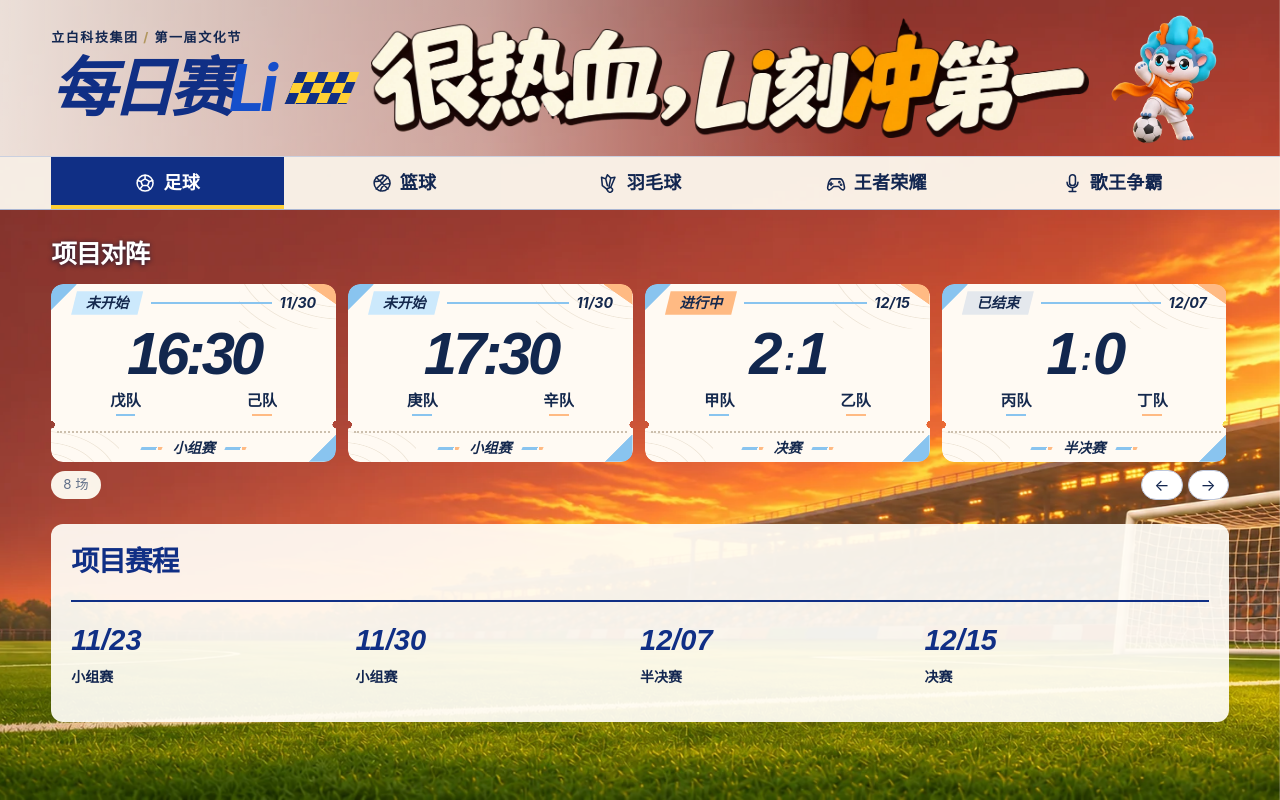
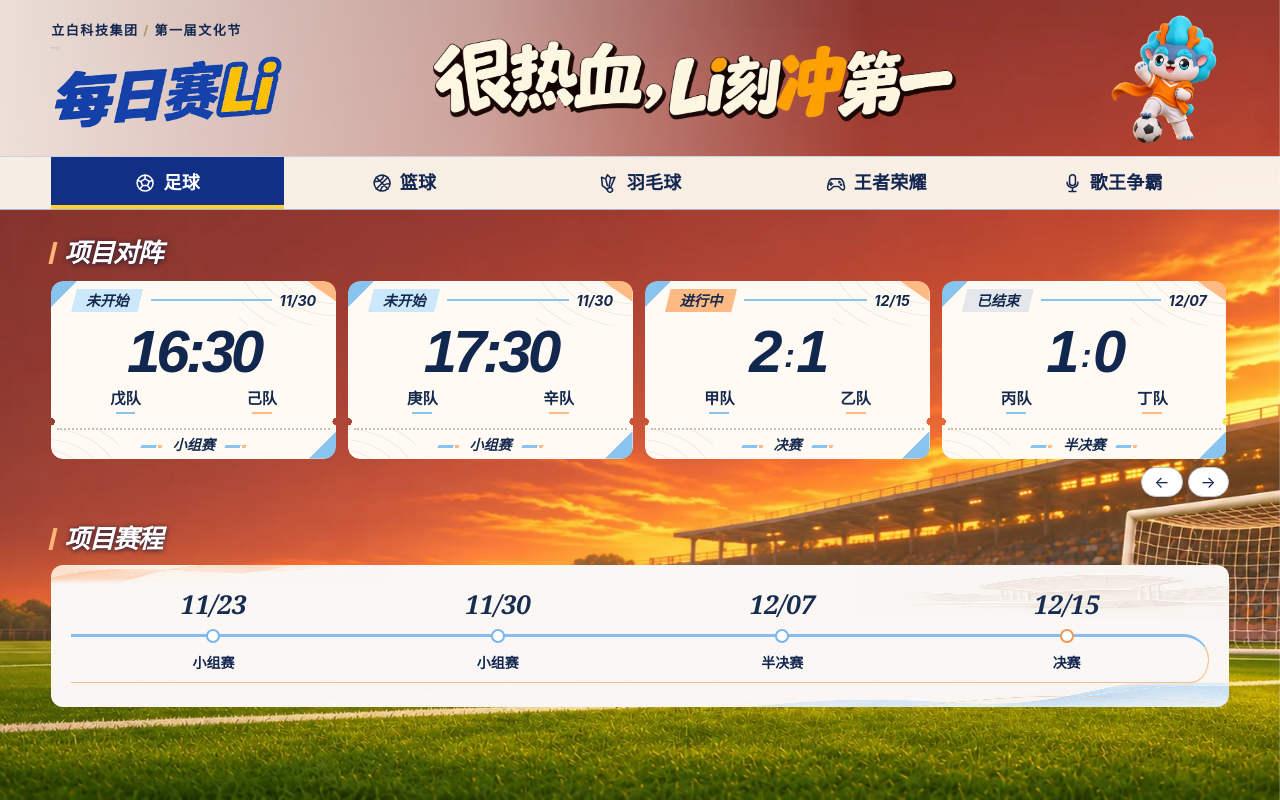
Before and after one commit to Changer-Create/liby-festival, a plain HTML site: page index.html in a window 1280 px wide. Drawn offline with Linux system fonts and the light colour scheme.

Commit message:
更新门户题字、足球口号与赛道赛程卡片

```diff
--- a/static/site.js
+++ b/static/site.js
@@ -44,7 +44,7 @@ function brand(){
  const a=state.assets;
  const logo=(path,title)=>imagePath(path)?'<img class="brandImg" src="'+imagePath(path)+'" alt="'+title+'">':'';
  el("company").innerHTML=logo(a.company,"立白科技集团")+'<span>立白科技集团<span class="sep"> / </span>第一届文化节</span>';
- el("festival").innerHTML=logo(a.festival,"每日赛Li")||'<strong class="wordmark">每日赛<i>Li</i></strong><b class="flag" aria-hidden="true"></b>';
+ el("festival").innerHTML=logo(a.festival,"每日赛Li")||'<img class="daily-wordmark" src="./static/festival/titles/daily-li.webp" alt="每日赛Li">';
 }
 const projectIcons={
  "足球":'<circle cx="12" cy="12" r="9.5"/><path d="m12 7 5 3-2 5h-6l-2-5zM12 7V3m5 7 4-1m-6 6 3 4m-9-4-3 4m1-9L3 9"/>',
@@ -69,7 +69,7 @@ function render(){
  if(el("detail").open)matchDetail(el("detail").dataset.matchId);
 }
 function projectHeading(){
- return `<h1 class="event-lockup"><img class="event-slogan" src="./static/festival/titles/${mascotFiles[project]}-wide.webp" alt="${slogans[project]}"></h1><img class="project-mascot" src="./static/festival/${mascotFiles[project]}.webp" alt="">${editButton("background","编辑项目背景")}`;
+ return `<h1 class="event-lockup"><img class="event-slogan" src="./static/festival/titles/${project==="足球"?"football-clean":mascotFiles[project]+"-wide"}.webp" alt="${slogans[project]}"></h1><img class="project-mascot" src="./static/festival/${mascotFiles[project]}.webp" alt="">${editButton("background","编辑项目背景")}`;
 }
 const statusOrder={"未开始":0,"进行中":1,"已结束":2};
 function compareMatches(a,b){
@@ -91,11 +91,11 @@ function matchTicket(m){
 function sports(){
  const matches=state.matches.filter(m=>m.project===project).sort(compareMatches);
  const stages=state.schedules.filter(s=>s.project===project).sort((a,b)=>a.date.localeCompare(b.date));
- el("main").innerHTML=`<div class="match-toolbar"><h2 class="match-heading">项目对阵 ${editButton("matches","新增对阵")}</h2></div>
+ el("main").innerHTML=`<div class="match-toolbar"><h2 class="sports-heading">项目对阵 ${editButton("matches","新增对阵")}</h2></div>
  <section class="rail" id="rail" aria-label="项目对阵">${matches.map(matchTicket).join("")||"<p>对阵待公布</p>"}</section>
- <div class="tools"><small>${matches.length} 场</small>
+ <div class="tools">
  <div><button data-slide="-1" aria-label="上一场">←</button><button data-slide="1" aria-label="下一场">→</button></div></div>
- <section id="schedule"><h2>项目赛程 ${editButton("schedules","新增阶段")}</h2><div class="calendar">${stages.map(s=>'<article><time>'+esc(s.date.slice(5).replace("-","/"))+'</time><strong>'+esc(s.title)+'</strong>'+editButton('schedules','编辑阶段',s.id)+'</article>').join("")||"赛程待公布"}</div></section>`;
+ <section id="schedule"><h2 class="sports-heading">项目赛程 ${editButton("schedules","新增阶段")}</h2><div class="calendar">${stages.map(s=>'<article><time>'+esc(s.date.slice(5).replace("-","/"))+'</time><strong>'+esc(s.title)+'</strong>'+editButton('schedules','编辑阶段',s.id)+'</article>').join("")||"赛程待公布"}</div></section>`;
 }
 function matchDetail(id){
  const dialog=el("detail");
--- a/static/style.css
+++ b/static/style.css
@@ -159,7 +159,7 @@
 .mast {grid-template-columns:max-content minmax(0,1fr)}
 .mast .title {display:grid;grid-template-columns:minmax(0,1fr) auto;align-items:center}
 .mast .event-lockup {min-width:0;line-height:1}
-.event-slogan {display:block;width:100%;height:auto;max-height:155px;object-fit:contain}
+.event-slogan {display:block;width:80%;height:auto;max-height:88px;object-fit:contain;margin-inline:auto}
 .mast .edit-control[data-edit="background"] {grid-column:1/-1;justify-self:end}
 .tabs button {display:flex;align-items:center;justify-content:center;gap:8px;min-width:0}
 .tabs svg {width:1.12em;height:1.12em;flex:none;fill:none;stroke:currentColor;stroke-width:1.85;stroke-linecap:round;stroke-linejoin:round}
@@ -174,3 +174,20 @@
 }
 
 [hidden]{display:none!important}
+
+.daily-wordmark {display:block;width:clamp(160px,18vw,246px);height:auto;margin:7px 0}
+@media(max-width:699px){.daily-wordmark{width:120px;margin:4px 0}.event-slogan{width:87%;max-height:58px}}
+
+.tools {justify-content:flex-end}
+.festival-page #schedule {background:none;padding:0}
+.sports-heading {display:flex;align-items:center;gap:9px;color:white;text-shadow:0 1px 5px #161733;font-size:clamp(20px,2vw,28px);font-style:italic;font-weight:800;line-height:1.4;margin:0 0 8px}
+.sports-heading::before {content:"";width:4px;height:.85em;background:#ffb475;transform:skew(-13deg)}
+.calendar {position:relative;isolation:isolate;display:flex;flex-wrap:nowrap;overflow-x:auto;border:0;border-radius:12px;margin-top:8px;padding:22px 20px 24px;background:#faf7f3 url("festival/calendar-track.webp") center/100% 100% no-repeat}
+.calendar article {position:relative;min-width:118px;display:flex;flex-direction:column;align-items:center;gap:0;padding:0 4px 9px;border:0;border-bottom:1px solid #f4bd8b;text-align:center}
+.calendar article::after {content:"";position:absolute;top:47px;left:0;right:0;height:3px;background:#85bdef;z-index:-1}
+.calendar article:last-child {border-radius:0 20px 20px 0}
+.calendar article:last-child::after {height:calc(100% - 47px);background:none;border-top:3px solid #85bdef;border-right:1px solid #f4bd8b;border-radius:0 30px 30px 0}
+.calendar time {margin:0 0 31px;font:italic bold 26px/34px Georgia,serif;color:#162d50}
+.calendar time::after {content:"";position:absolute;left:50%;top:42px;transform:translateX(-50%);width:10px;height:10px;border:2px solid #78b5ef;background:white;border-radius:50%}
+.calendar article:last-child time::after {border-color:#ef9853}
+@media(max-width:699px){.calendar{padding:14px 9px 18px;scroll-snap-type:x proximity}.calendar article{min-width:105px;scroll-snap-align:start}.calendar time{font-size:22px}}
```
Also changed, not shown: static/festival/calendar-track.webp (added), static/festival/titles/daily-li.webp (added), static/festival/titles/football-clean.webp (added).
